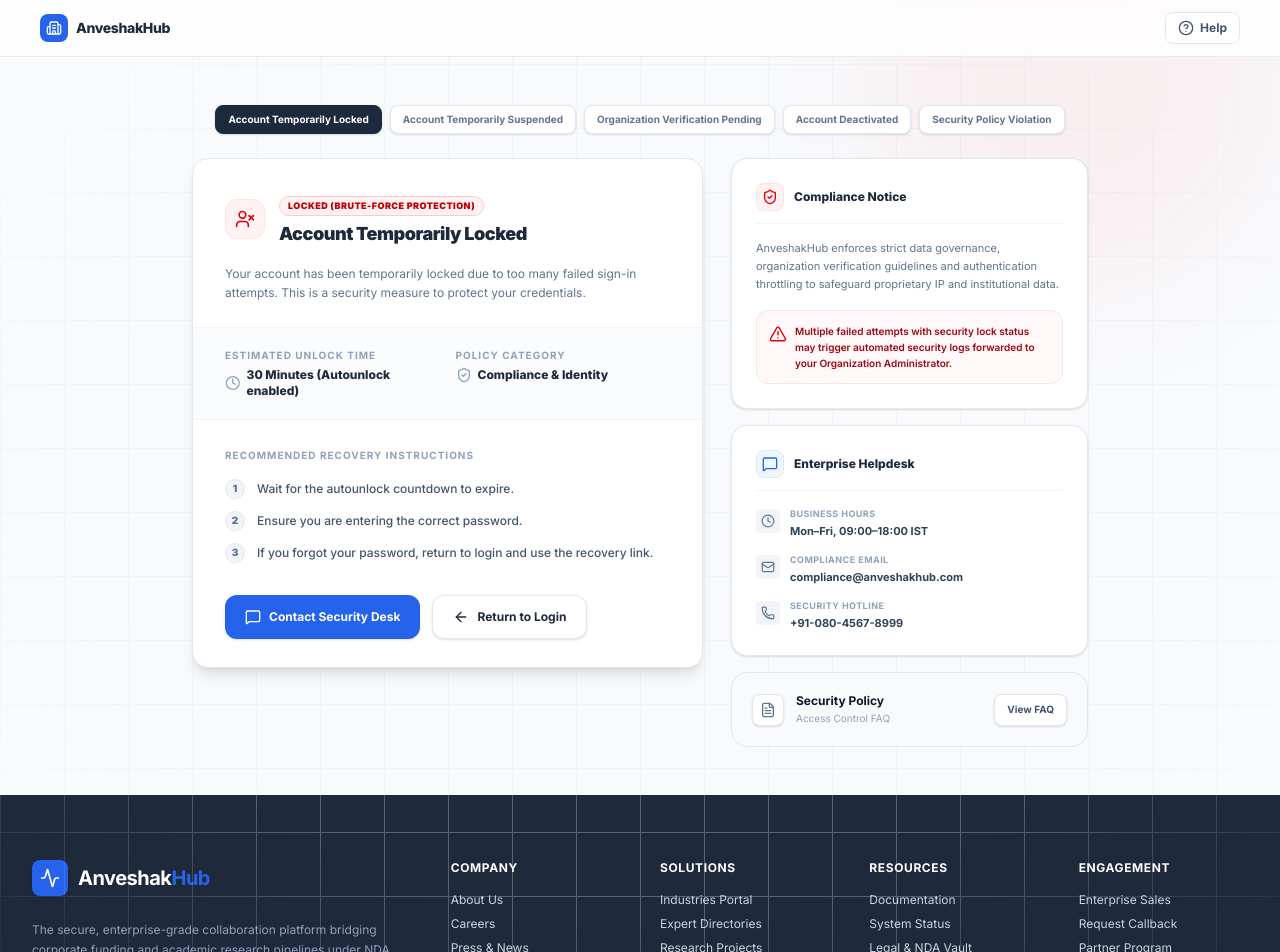
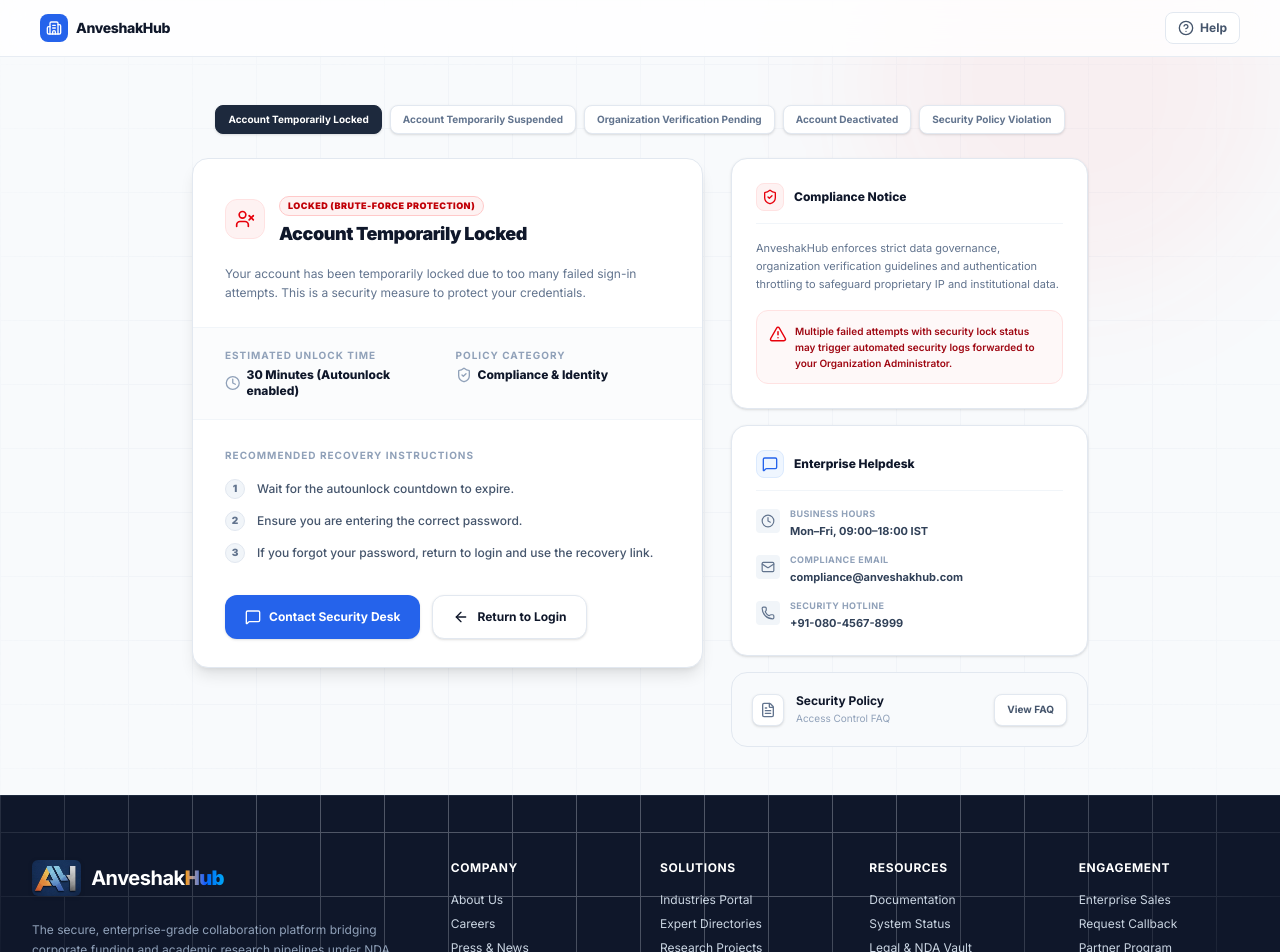
Before and after one commit to AnveshakHub26/AnveshakHub, a Next.js app: page /auth/account-status in a window 1280 px wide. Shown: the top 952 px of the page. Built offline with nearby package versions, Linux system fonts and the light colour scheme.

Commit message:
feat: Integrate official company logo across headers, sidebars & footers and update UI design tokens to match company logo color palette (Deep Navy, Sky Blue, Warm Amber Gold, Platinum Silver)

```diff
--- a/src/app/admin/layout.tsx
+++ b/src/app/admin/layout.tsx
@@ -3,6 +3,7 @@
 import React, { useState, useEffect } from "react";
 import Link from "next/link";
 import { usePathname, useRouter } from "next/navigation";
+import BrandLogo from "@/components/brand-logo";
 import { motion, AnimatePresence } from "framer-motion";
 import * as Dialog from "@radix-ui/react-dialog";
 import {
@@ -114,16 +115,8 @@
         collapsed ? "w-16" : "w-64"
       ].join(" ")}>
         {/* Brand Header */}
-        <div className="h-16 flex items-center px-4 border-b border-slate-700/30 gap-2 overflow-hidden shrink-0">
-          <div className="bg-primary text-white p-1.5 rounded-lg shrink-0">
-            <Building2 className="h-4.5 w-4.5" />
-          </div>
-          {!collapsed && (
-            <motion.div initial={{ opacity: 0 }} animate={{ opacity: 1 }} className="min-w-0">
-              <span className="font-extrabold text-sm text-white tracking-tight leading-none block">AnveshakHub</span>
-              <span className="text-[9px] text-slate-400 font-bold block uppercase tracking-wider mt-0.5">Control Center</span>
-            </motion.div>
-          )}
+        <div className="h-16 flex items-center px-4 border-b border-slate-700/30 overflow-hidden shrink-0">
+          <BrandLogo lightText size="sm" showText={!collapsed} />
         </div>
 
         {/* Sidebar Nav links */}
--- a/src/app/globals.css
+++ b/src/app/globals.css
@@ -6,25 +6,34 @@
    • Landing Page  • Auth Portal  • Admin Portal  • Industry Portal
    ───────────────────────────────────────────────────────────────── */
 :root {
-  /* ── Brand Palette ── */
+  /* ── Brand Palette (Extracted from official AH Metallic Logo) ── */
   --background:      #FFFFFF;
-  --foreground:      #111827;
+  --foreground:      #0F172A;
 
-  /* Primary = AnveshakHub Brand Blue (#2563EB) */
+  /* Primary = Logo Metallic Sky Blue (#2563EB to #0EA5E9) */
   --primary:         #2563EB;
   --primary-hover:   #1D4ED8;
-  --primary-light:   #EFF6FF;   /* bg tint (replaces emerald-50) */
-  --primary-border:  #BFDBFE;   /* border tint (replaces emerald-200) */
-  --primary-text:    #1E40AF;   /* darker text on light bg */
+  --primary-light:   #EFF6FF;   /* light blue tint */
+  --primary-border:  #BFDBFE;   /* border blue tint */
+  --primary-text:    #1E40AF;   /* dark text on light blue */
 
-  /* Secondary = Dark Navy sidebar */
-  --secondary:       #1E293B;
-  --secondary-light: #334155;
+  /* Secondary = Logo Deep Rich Navy (#0B132B / #0F172A) */
+  --secondary:       #0F172A;
+  --secondary-light: #1E293B;
+
+  /* Accent Gold = Logo Warm Amber Gold (#F59E0B / #EA580C) */
+  --accent-gold:     #F59E0B;
+  --accent-gold-dark:#D97706;
+  --accent-gold-light:#FEF3C7;
+
+  /* Accent Silver = Logo Platinum Steel (#E2E8F0 / #94A3B8) */
+  --accent-silver:   #E2E8F0;
+  --accent-silver-dark:#94A3B8;
 
   /* Semantic status */
   --success:         #16A34A;
   --success-light:   #F0FDF4;
-  --warning:         #D97706;
+  --warning:         #F59E0B;
   --warning-light:   #FFFBEB;
   --error:           #DC2626;
   --error-light:     #FEF2F2;
@@ -33,13 +42,13 @@
 
   /* Neutral surface */
   --surface:         #F8FAFC;
-  --border:          #E5E7EB;
+  --border:          #E2E8F0;
   --border-light:    #F1F5F9;
   --muted:           #64748B;
 
-  /* Legacy aliases (keep for backward compat) */
-  --primary-navy:    #1B2A4A;
-  --accent-teal:     #2563EB;   /* redirected to primary */
+  /* Legacy aliases */
+  --primary-navy:    #0F172A;
+  --accent-teal:     #2563EB;
 }
 
 @theme {
--- a/src/app/industry/layout.tsx
+++ b/src/app/industry/layout.tsx
@@ -3,6 +3,7 @@
 import React, { useState } from "react";
 import Link from "next/link";
 import { usePathname } from "next/navigation";
+import BrandLogo from "@/components/brand-logo";
 import { motion } from "framer-motion";
 import {
   LayoutDashboard, Building2, Briefcase, Calendar, ShoppingBag,
@@ -37,16 +38,8 @@
         className="relative flex flex-col bg-secondary border-r border-slate-700/30 shrink-0 overflow-hidden z-30 text-slate-300"
       >
         {/* Logo Block */}
-        <div className="flex items-center gap-3 px-4 py-0 h-16 border-b border-slate-700/30">
-          <div className="h-8 w-8 rounded-lg bg-primary flex items-center justify-center shrink-0">
-            <Building2 className="h-4 w-4 text-white" />
-          </div>
-          {!collapsed && (
-            <motion.div initial={{ opacity: 0 }} animate={{ opacity: 1 }} className="overflow-hidden">
-              <span className="font-extrabold text-sm text-white tracking-tight leading-none block">AnveshakHub</span>
-              <span className="text-[9px] text-slate-400 font-bold block uppercase tracking-wider mt-0.5">Industry Portal</span>
-            </motion.div>
-          )}
+        <div className="flex items-center px-4 py-0 h-16 border-b border-slate-700/30 overflow-hidden">
+          <BrandLogo lightText size="sm" showText={!collapsed} />
         </div>
 
         {/* Org Context */}
--- /dev/null
+++ b/src/components/brand-logo.tsx
@@ -0,0 +1,57 @@
+"use client";
+
+import React from "react";
+import Link from "next/link";
+
+interface BrandLogoProps {
+  size?: "sm" | "md" | "lg";
+  showText?: boolean;
+  className?: string;
+  lightText?: boolean;
+  href?: string;
+}
+
+export default function BrandLogo({
+  size = "md",
+  showText = true,
+  className = "",
+  lightText = false,
+  href = "/"
+}: BrandLogoProps) {
+  const heightMap = {
+    sm: "h-7",
+    md: "h-9",
+    lg: "h-11"
+  };
+
+  const textMap = {
+    sm: "text-base font-extrabold tracking-tight",
+    md: "text-xl font-black tracking-tight",
+    lg: "text-2xl font-black tracking-tight"
+  };
+
+  const content = (
+    <div className={`flex items-center gap-2.5 group ${className}`}>
+      {/* Official Metallic AH Logo */}
+      <div className="relative flex items-center justify-center shrink-0">
+        <img
+          src="/logo.png"
+          alt="AnveshakHub Logo"
+          className={`${heightMap[size]} w-auto object-contain rounded-md transition-transform duration-300 group-hover:scale-105 filter drop-shadow-sm`}
+        />
+      </div>
+
+      {showText && (
+        <span className={`${textMap[size]} ${lightText ? "text-white" : "text-slate-900"} font-bold tracking-tight`}>
+          Anveshak<span className="bg-gradient-to-r from-amber-500 via-blue-600 to-sky-500 bg-clip-text text-transparent font-black">Hub</span>
+        </span>
+      )}
+    </div>
+  );
+
+  if (href) {
+    return <Link href={href}>{content}</Link>;
+  }
+
+  return content;
+}
--- a/src/components/footer.tsx
+++ b/src/components/footer.tsx
@@ -2,6 +2,7 @@
 
 import Link from "next/link";
 import { Activity, Mail, MapPin } from "lucide-react";
+import BrandLogo from "@/components/brand-logo";
 
 export default function Footer() {
   const currentYear = new Date().getFullYear();
@@ -25,14 +26,8 @@
                 e.preventDefault();
                 handleScrollToTop();
               }}
-              className="flex items-center gap-2.5 group"
             >
-              <div className="h-9 w-9 rounded-lg bg-primary flex items-center justify-center text-white shadow-sm">
-                <Activity className="h-5 w-5" />
-              </div>
-              <span className="text-xl font-bold tracking-tight text-white">
-                Anveshak<span className="text-primary">Hub</span>
-              </span>
+              <BrandLogo lightText size="md" />
             </Link>
             <p className="text-xs leading-relaxed text-slate-400 max-w-sm mt-2">
               The secure, enterprise-grade collaboration platform bridging corporate funding and academic research pipelines under NDA protection.
--- a/src/components/navigation.tsx
+++ b/src/components/navigation.tsx
@@ -3,6 +3,7 @@
 import { useState, useEffect } from "react";
 import Link from "next/link";
 import { Menu, X, ArrowRight, Activity, ArrowLeft } from "lucide-react";
+import BrandLogo from "@/components/brand-logo";
 
 interface NavigationProps {
   showBack?: boolean;
@@ -70,14 +71,8 @@
                 window.scrollTo({ top: 0, behavior: "smooth" });
               }
             }}
-            className="flex items-center gap-2.5 group"
           >
-            <div className="h-9 w-9 rounded-lg bg-primary flex items-center justify-center text-white shadow-sm transition-transform group-hover:scale-105">
-              <Activity className="h-5 w-5" />
-            </div>
-            <span className="text-xl font-bold tracking-tight text-secondary group-hover:text-primary transition-colors">
-              Anveshak<span className="text-primary">Hub</span>
-            </span>
+            <BrandLogo size="md" />
           </Link>
         </div>
 
```
Also changed, not shown: public/images/logo.png (added), public/logo.png (added).
